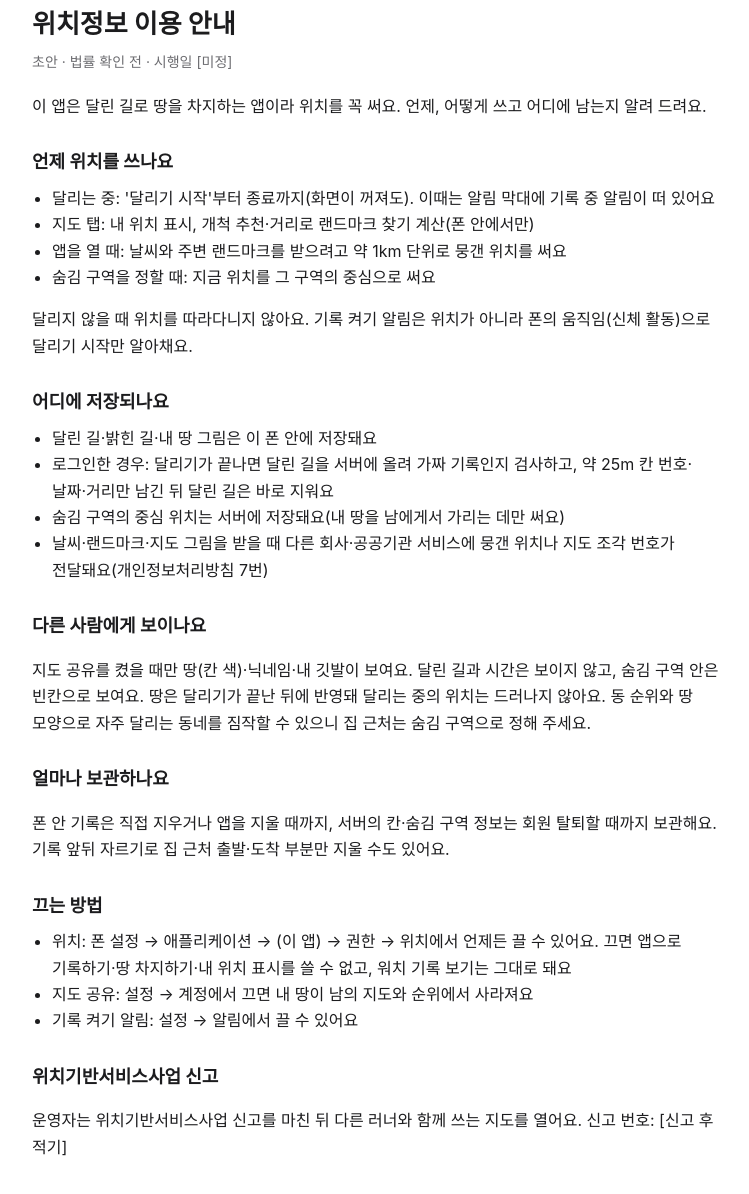
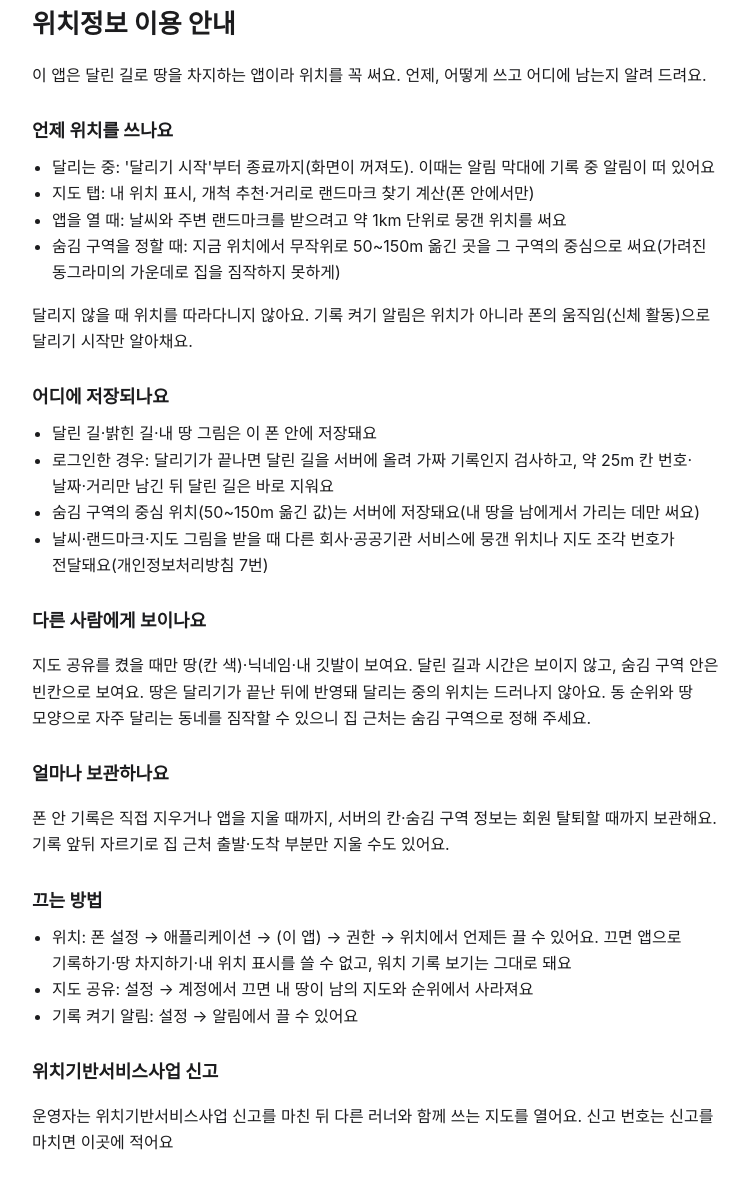
Before and after one commit to sonheichang-hub/run-app-info, a plain HTML site: page location.html in a window 1280 px wide. Shown: the part 78-1272 px from the top of the page, without its empty margins (264-1013 px from the left). Drawn offline with Linux system fonts and the light colour scheme.

Commit message:
Add files via upload

```diff
--- a/location.html
+++ b/location.html
@@ -24,14 +24,14 @@ a { color: var(--accent); }
 <main>
 <nav><a href="privacy.html">개인정보처리방침</a><a href="location.html">위치정보 이용 안내</a><a href="terms.html">이용약관</a><a href="delete.html">회원 탈퇴·데이터 삭제</a></nav>
 <h1>위치정보 이용 안내</h1>
-<p class="status">초안 · 법률 확인 전 · 시행일 [미정]</p>
+
 <p>이 앱은 달린 길로 땅을 차지하는 앱이라 위치를 꼭 써요. 언제, 어떻게 쓰고 어디에 남는지 알려 드려요.</p>
-<h2>언제 위치를 쓰나요</h2><ul><li>달리는 중: '달리기 시작'부터 종료까지(화면이 꺼져도). 이때는 알림 막대에 기록 중 알림이 떠 있어요</li><li>지도 탭: 내 위치 표시, 개척 추천·거리로 랜드마크 찾기 계산(폰 안에서만)</li><li>앱을 열 때: 날씨와 주변 랜드마크를 받으려고 약 1km 단위로 뭉갠 위치를 써요</li><li>숨김 구역을 정할 때: 지금 위치를 그 구역의 중심으로 써요</li></ul><p>달리지 않을 때 위치를 따라다니지 않아요. 기록 켜기 알림은 위치가 아니라 폰의 움직임(신체 활동)으로 달리기 시작만 알아채요.</p>
-<h2>어디에 저장되나요</h2><ul><li>달린 길·밝힌 길·내 땅 그림은 이 폰 안에 저장돼요</li><li>로그인한 경우: 달리기가 끝나면 달린 길을 서버에 올려 가짜 기록인지 검사하고, 약 25m 칸 번호·날짜·거리만 남긴 뒤 달린 길은 바로 지워요</li><li>숨김 구역의 중심 위치는 서버에 저장돼요(내 땅을 남에게서 가리는 데만 써요)</li><li>날씨·랜드마크·지도 그림을 받을 때 다른 회사·공공기관 서비스에 뭉갠 위치나 지도 조각 번호가 전달돼요(개인정보처리방침 7번)</li></ul>
+<h2>언제 위치를 쓰나요</h2><ul><li>달리는 중: '달리기 시작'부터 종료까지(화면이 꺼져도). 이때는 알림 막대에 기록 중 알림이 떠 있어요</li><li>지도 탭: 내 위치 표시, 개척 추천·거리로 랜드마크 찾기 계산(폰 안에서만)</li><li>앱을 열 때: 날씨와 주변 랜드마크를 받으려고 약 1km 단위로 뭉갠 위치를 써요</li><li>숨김 구역을 정할 때: 지금 위치에서 무작위로 50~150m 옮긴 곳을 그 구역의 중심으로 써요(가려진 동그라미의 가운데로 집을 짐작하지 못하게)</li></ul><p>달리지 않을 때 위치를 따라다니지 않아요. 기록 켜기 알림은 위치가 아니라 폰의 움직임(신체 활동)으로 달리기 시작만 알아채요.</p>
+<h2>어디에 저장되나요</h2><ul><li>달린 길·밝힌 길·내 땅 그림은 이 폰 안에 저장돼요</li><li>로그인한 경우: 달리기가 끝나면 달린 길을 서버에 올려 가짜 기록인지 검사하고, 약 25m 칸 번호·날짜·거리만 남긴 뒤 달린 길은 바로 지워요</li><li>숨김 구역의 중심 위치(50~150m 옮긴 값)는 서버에 저장돼요(내 땅을 남에게서 가리는 데만 써요)</li><li>날씨·랜드마크·지도 그림을 받을 때 다른 회사·공공기관 서비스에 뭉갠 위치나 지도 조각 번호가 전달돼요(개인정보처리방침 7번)</li></ul>
 <h2>다른 사람에게 보이나요</h2><p>지도 공유를 켰을 때만 땅(칸 색)·닉네임·내 깃발이 보여요. 달린 길과 시간은 보이지 않고, 숨김 구역 안은 빈칸으로 보여요. 땅은 달리기가 끝난 뒤에 반영돼 달리는 중의 위치는 드러나지 않아요. 동 순위와 땅 모양으로 자주 달리는 동네를 짐작할 수 있으니 집 근처는 숨김 구역으로 정해 주세요.</p>
 <h2>얼마나 보관하나요</h2><p>폰 안 기록은 직접 지우거나 앱을 지울 때까지, 서버의 칸·숨김 구역 정보는 회원 탈퇴할 때까지 보관해요. 기록 앞뒤 자르기로 집 근처 출발·도착 부분만 지울 수도 있어요.</p>
 <h2>끄는 방법</h2><ul><li>위치: 폰 설정 → 애플리케이션 → (이 앱) → 권한 → 위치에서 언제든 끌 수 있어요. 끄면 앱으로 기록하기·땅 차지하기·내 위치 표시를 쓸 수 없고, 워치 기록 보기는 그대로 돼요</li><li>지도 공유: 설정 → 계정에서 끄면 내 땅이 남의 지도와 순위에서 사라져요</li><li>기록 켜기 알림: 설정 → 알림에서 끌 수 있어요</li></ul>
-<h2>위치기반서비스사업 신고</h2><p>운영자는 위치기반서비스사업 신고를 마친 뒤 다른 러너와 함께 쓰는 지도를 열어요. 신고 번호: [신고 후 적기]</p>
+<h2>위치기반서비스사업 신고</h2><p>운영자는 위치기반서비스사업 신고를 마친 뒤 다른 러너와 함께 쓰는 지도를 열어요. 신고 번호는 신고를 마치면 이곳에 적어요</p>
 </main>
 </body>
 </html>
```
Also changed, not shown: delete.html (+1 -1 lines), index.html (+1 -1 lines), privacy.html (+5 -5 lines), terms.html (+1 -1 lines).
